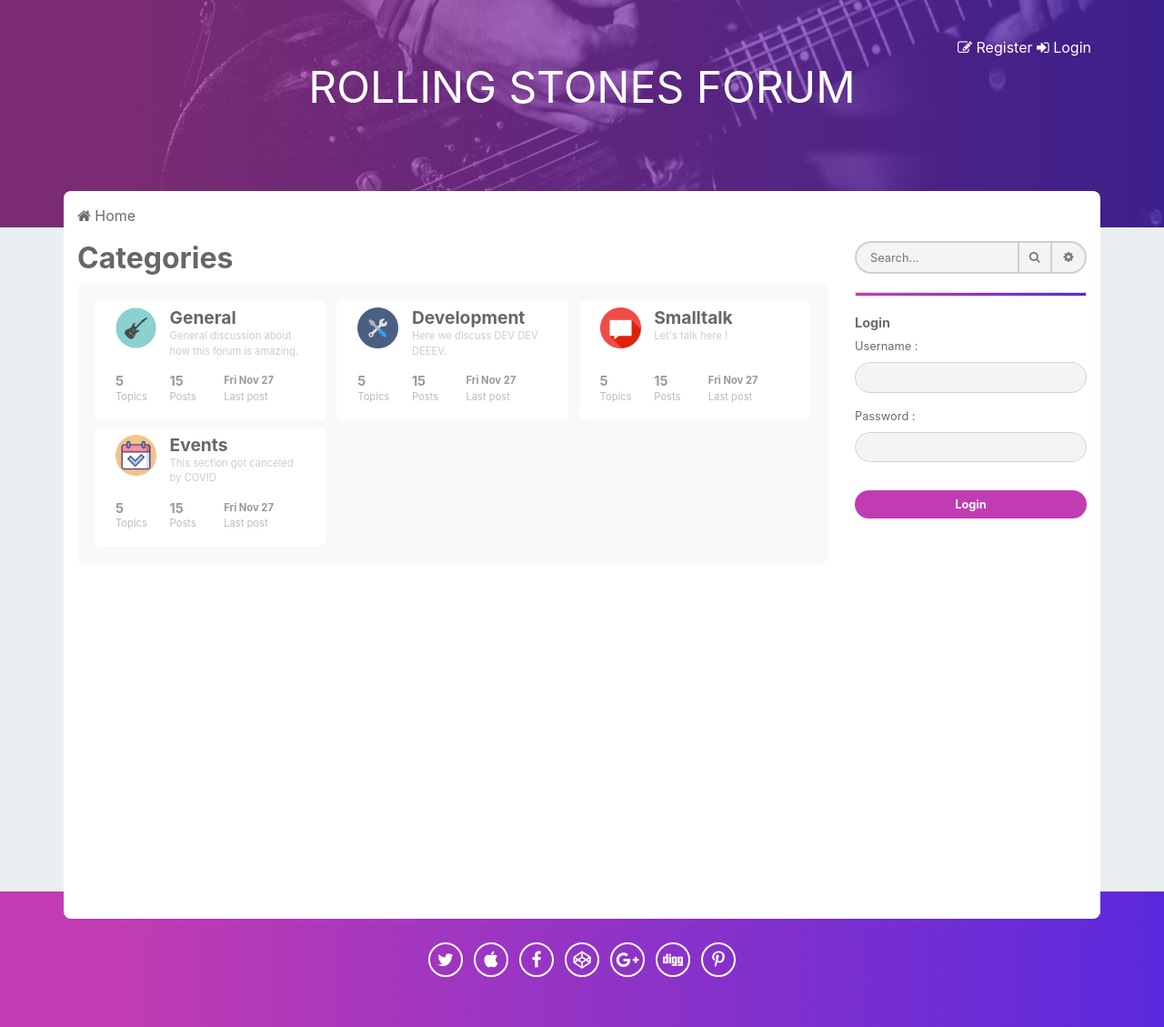
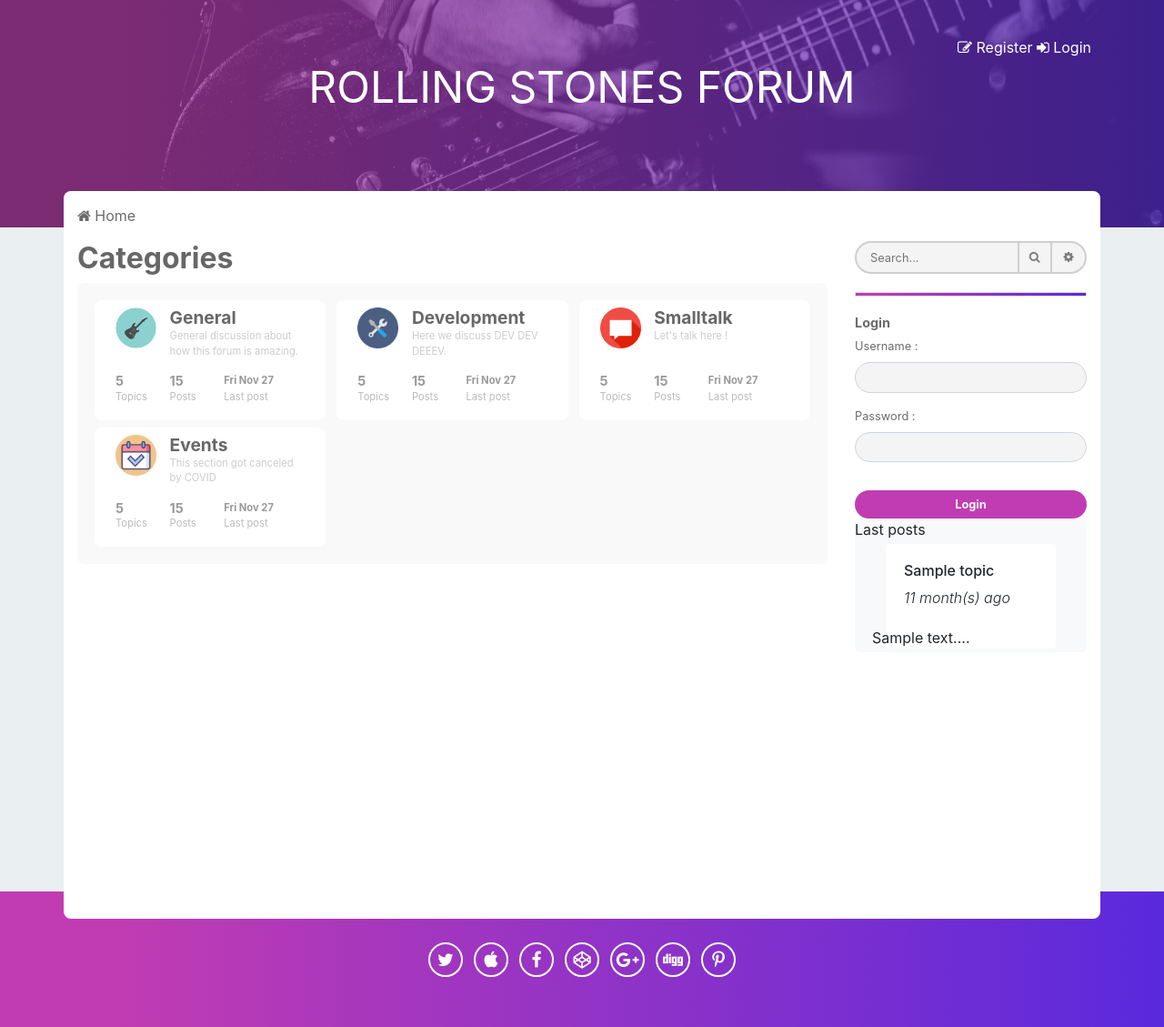
Before and after one commit to JonathanMaillard/BCBB-Forum, a PHP site: page / in a window 1280 px wide. Shown: the top 1129 px of the page at 91% size. Run offline with PHP 8.4, Linux system fonts and the light colour scheme; data comes from the database, SQL or seed files in the repository; tables that the repository leaves empty hold one stand-in row (values such as "Sample post").

Commit message:
last_posts in-dev

```diff
--- a/includes/footer.php
+++ b/includes/footer.php
@@ -50,7 +50,8 @@
 
 
 
-
+                <!-- last posts section -->
+                <?php include('includes/last_posts.php'); ?>
 
                 </aside>
             </div><!-- end of row -->
--- /dev/null
+++ b/includes/last_posts.php
@@ -0,0 +1,73 @@
+<?php
+// request to get the last posts
+$req_posts = $db->query('SELECT * FROM posts ORDER BY post_date DESC LIMIT 4');
+if (!$req_posts) {
+    echo 'There is no post to display' .mysql_error();
+} else {
+?>
+
+<!-- last_posts container -->
+<div class="container bg-light rounded-lg">
+    <!-- last_posts header -->
+    <div class="banner flex row align-items-center">
+        Last posts
+    </div>
+    <!-- last_posts cards_container -->
+    <div class="container d-flex flex-column ">
+        <?php
+        while ($post = $req_posts->fetch())
+        {
+        ?>
+        <!-- last_posts first_row -->
+        <div class="last-posts card border-0 m-1 ">
+            <div class=" card-body row d-flex ">
+                <h6 class="last-posts-list__title col">
+                    <?php
+                        // get the topic subject
+                        $req_topics = $db->query("SELECT topic_subject FROM topics WHERE topic_id =" .  $post['post_topic']);
+                        while($topic = $req_topics->fetch()) {
+                            echo $topic['topic_subject'];
+                        }
+                        $req_topics->closeCursor();
+                    ?>
+                </h6>
+                <div class="last-posts-list__time-diff col font-italic font-weight-light">
+                    <?php
+                        // get the time difference
+                        $current_date = strtotime(date("Y-m-d H:i:s"));
+                        $post_date = strtotime(date($post['post_date']));
+                        $seconds_ago = ($current_date - $post_date);
+                        if ($seconds_ago >= 31536000) {
+                            echo intval($seconds_ago / 31536000) . " year(s) ago";
+                        } else if ($seconds_ago >= 2419200) {
+                            echo intval($seconds_ago / 2419200) . " month(s) ago";
+                        } else if ($seconds_ago >= 86400) {
+                            echo intval($seconds_ago / 86400) . " day(s) ago";
+                        } else if ($seconds_ago >= 3600) {
+                            echo intval($seconds_ago / 3600) . " hour(s) ago";
+                        } else if ($seconds_ago >= 60) {
+                            echo intval($seconds_ago / 60) . " minute(s) ago";
+                        } else {
+                            echo "Less than a minute ago";
+                        }
+                    ?>
+                </div>
+            </div>
+            <!-- last_posts second_row -->
+            <div class="last-posts-list__text row ">
+                <?php
+                // limit the number of characters displayed
+                echo substr($post['post_content'], 0,50);
+                ?>...
+            </div>
+        </div>
+        <?php
+        }
+        $req_topics->closeCursor();
+        ?>
+    </div>
+</div>
+
+<?php
+}
+?>
--- a/topics.php
+++ b/topics.php
@@ -41,7 +41,7 @@
     </div>
     <div class="container-fluid bg-light rounded-lg m-2">
         <div class="banner flex row align-items-center">
-           <div class="content-header__element col-8" style="border: solid red 3">
+            <div class="content-header__element col-8" style="border: solid red 3">
                 <p class="banner__title">
                     Announcements
                 </p>
@@ -85,7 +85,7 @@
     </div>
     <div class="container-fluid bg-light rounded-lg m-2">
         <div class="banner flex row align-items-center">
-           <div class="content-header__element col-8">
+            <div class="content-header__element col-8">
                 <p class="banner__title">
                     Topics
                 </p>
```
